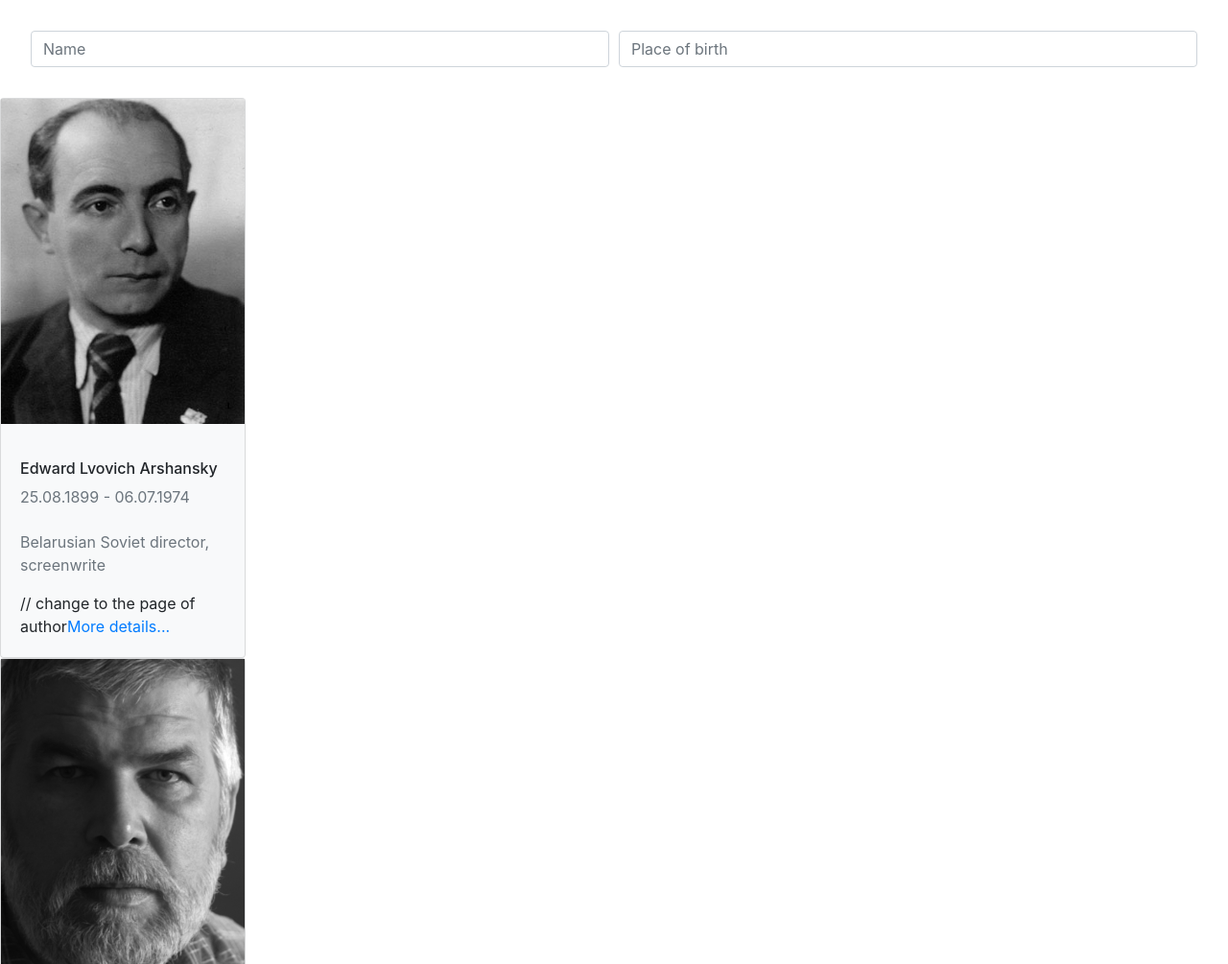
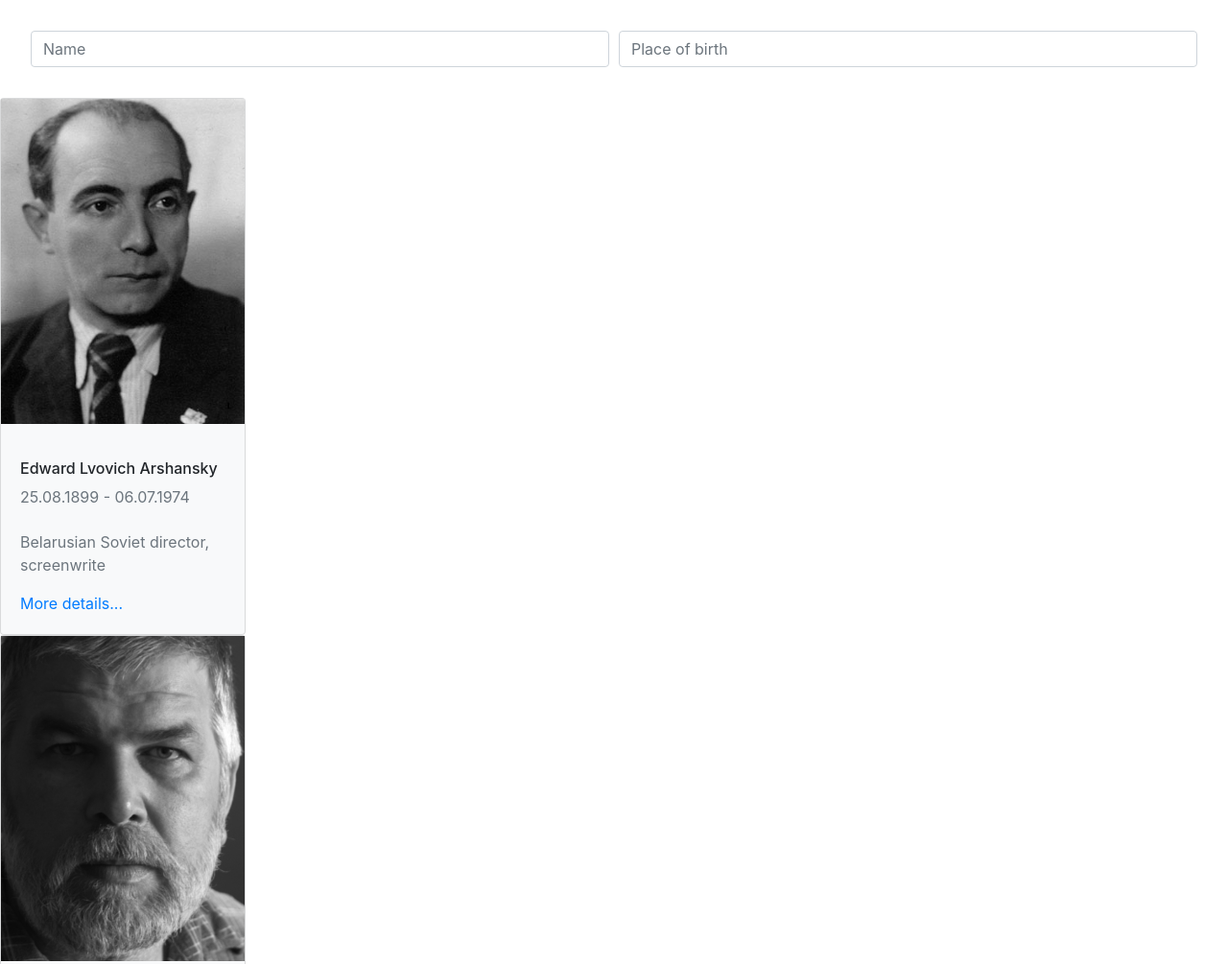
Before and after one commit to Asindeton/CodeJam-Culture-Portal, a Gatsby site in the folder listOfAuthors/: page /listOfAuthors in a window 1280 px wide. Shown: the top 1005 px of the page at 96% size. Built offline with nearby package versions, Linux system fonts and the light colour scheme; Gatsby itself is replaced by a stand-in of ours.

Commit message:
Update cardOfAuthor.js

```diff
--- a/listOfAuthors/src/components/cardOfAuthor.js
+++ b/listOfAuthors/src/components/cardOfAuthor.js
@@ -18,7 +18,7 @@ const CardOfAuthor = ({imgName,name,years,description,detail}) => (
         {description}
       </Card.Text>
 
-//   change to the page of author
+
       <Link to="/listOfAuthors/"  className='bottom'>{detail}</Link>
 
 
```
